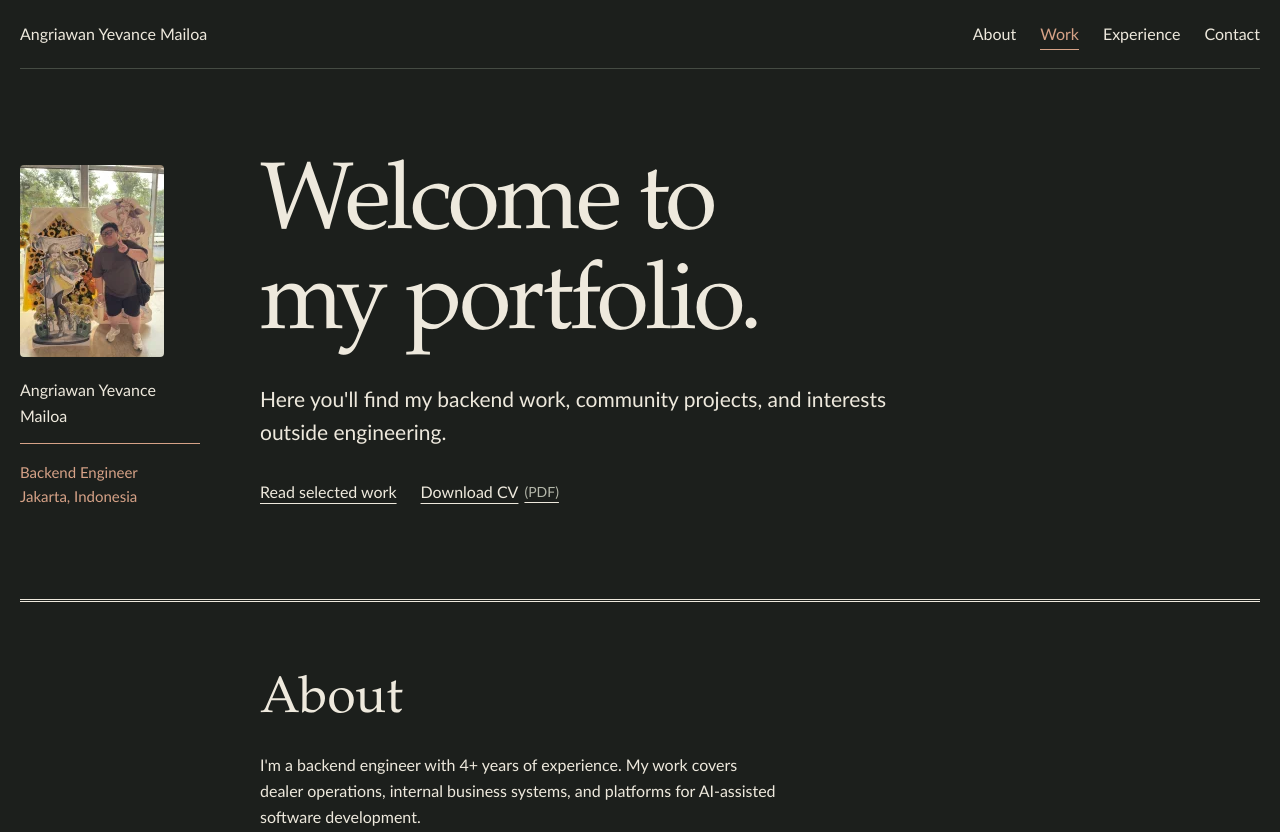
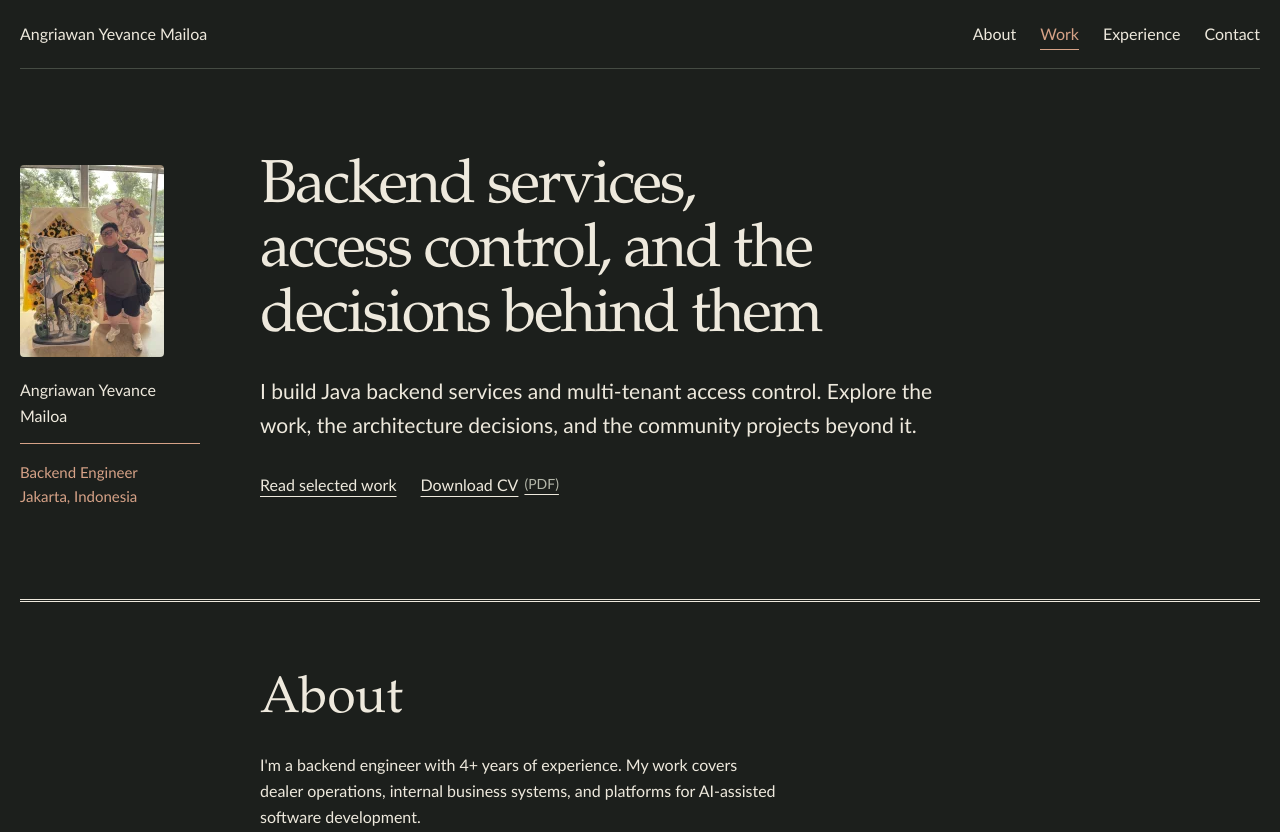
Before and after one commit to Ascaveth/ascaveth.github.io, a plain HTML site: page index.html in a window 1280 px wide. Shown: the top 832 px of the page. Drawn offline with Linux system fonts and the light colour scheme.

Commit message:
style(portfolio): clarify hero copy and headline sizing

```diff
--- a/index.html
+++ b/index.html
@@ -53,8 +53,8 @@
         <p class="note">Backend Engineer<br>Jakarta, Indonesia</p>
       </aside>
       <div>
-        <h1>Welcome to my portfolio.</h1>
-        <p class="intro">Here you'll find my backend work, community projects, and interests outside engineering.</p>
+        <h1>Backend services, access control, and the decisions behind them</h1>
+        <p class="intro">I build Java backend services and multi-tenant access control. Explore the work, the architecture decisions, and the community projects beyond it.</p>
         <div class="hero-actions">
           <a class="work-link" href="#projects">Read selected work</a>
           <a class="resume-link" href="assets/resume/Vance_Resume.pdf" download="Vance_Resume.pdf">Download CV <span>(PDF)</span></a>
--- a/style.css
+++ b/style.css
@@ -187,7 +187,8 @@ header aside {
 }
 
 header h1 {
-  max-width:13ch;
+  font-size:clamp(2.5rem, 1rem + 3.5vw, 4.75rem);
+  max-width:22ch;
 }
 
 .intro {
```
